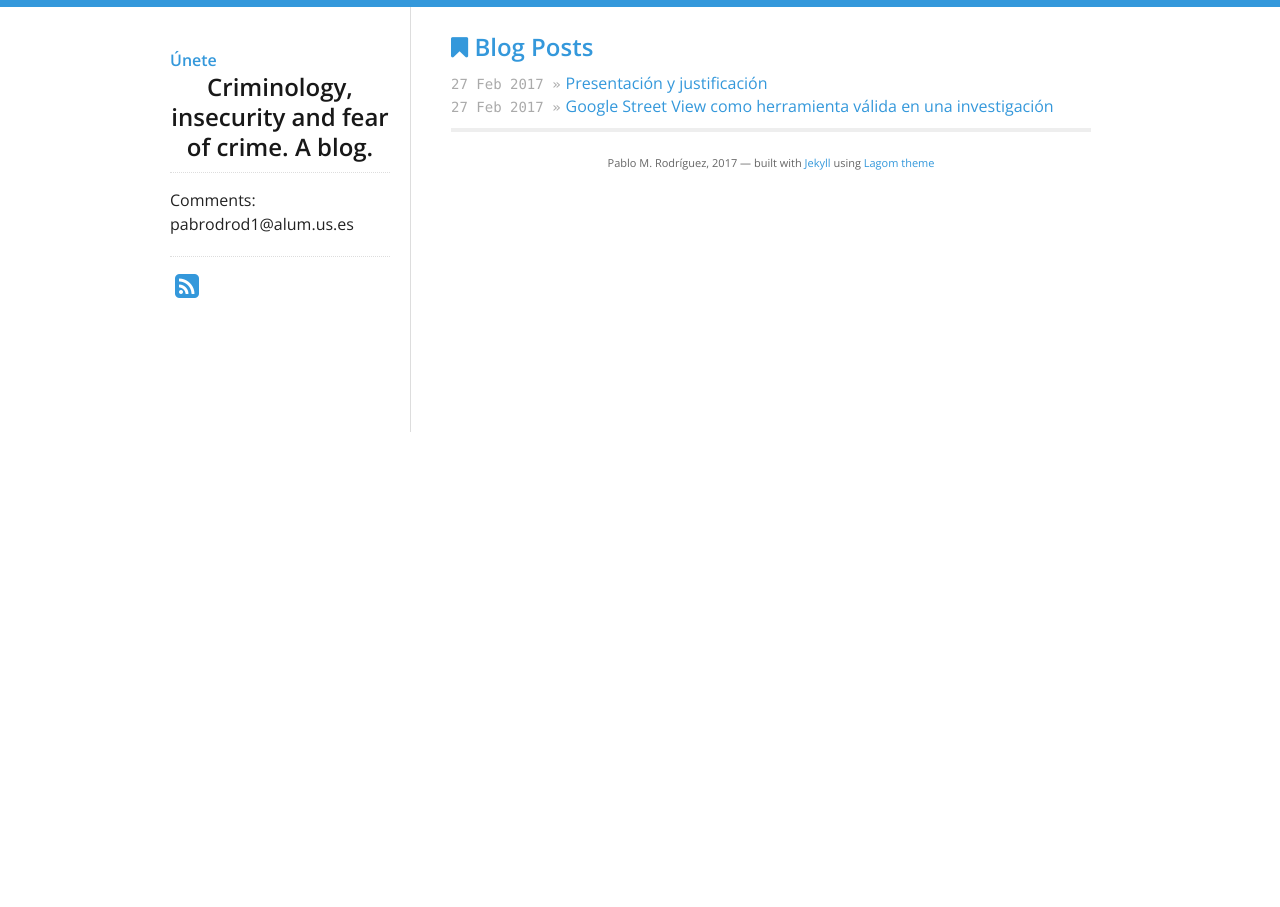
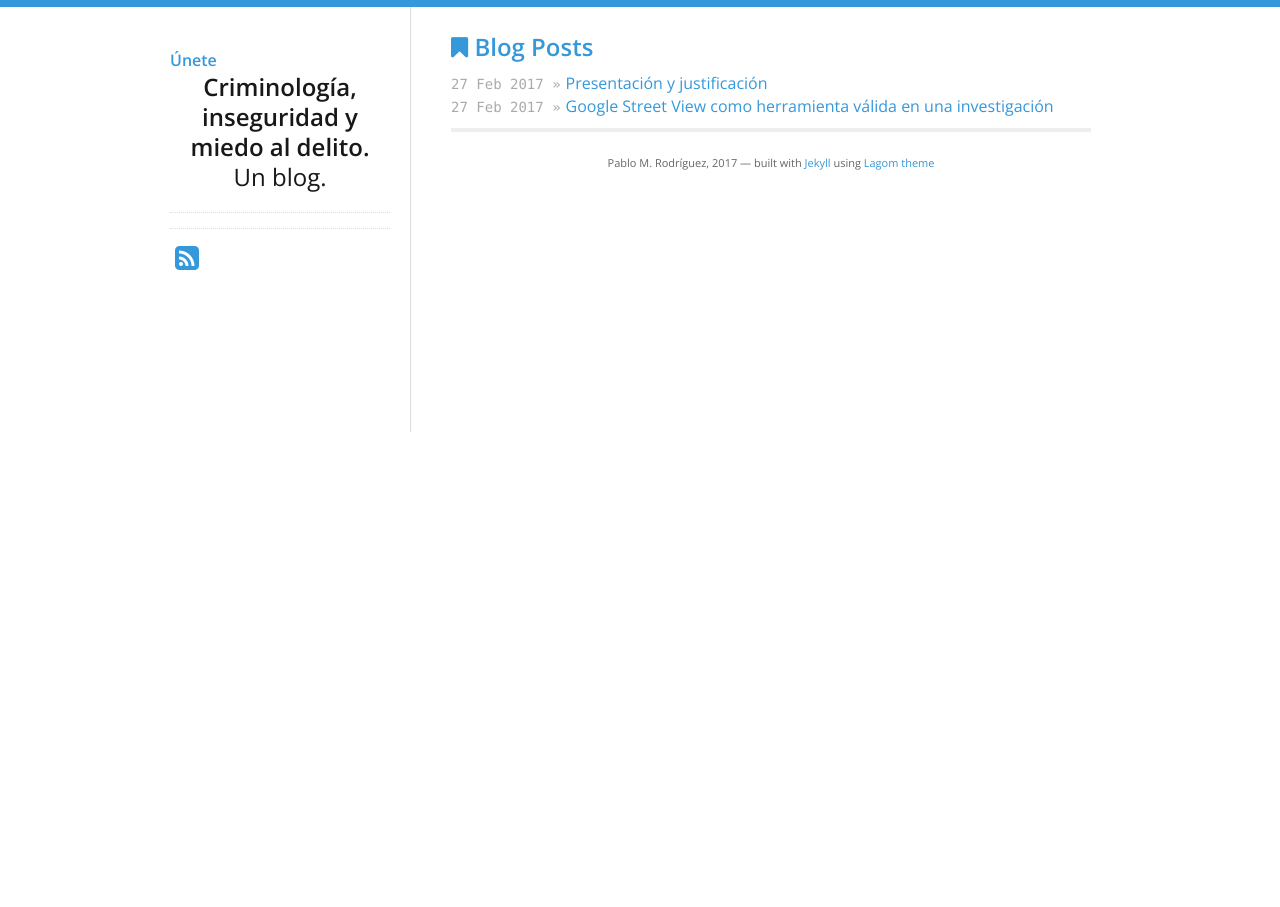
Before and after one commit to fearofcrime/fearofcrime.github.io, a Jekyll site: the page built from index.html, in a window 1280 px wide. Built offline with Jekyll 4.4.1, drawn with Linux system fonts in a browser that asks for light colours; nearby versions of some CDN libraries.

Commit message:
Update sidebar.html

```diff
--- a/_includes/sidebar.html
+++ b/_includes/sidebar.html
@@ -1,9 +1,9 @@
 <nav>
-  <h2> Criminology, insecurity and fear of crime.
-    A blog. </h2>
+  <h2> Criminología, inseguridad y miedo al delito.
+    <p>Un blog.</p> </h2>
   <div id="bio">
-  Comments:
-  <p>pabrodrod1@alum.us.es</p>
+
+
   </div>
   <div id="social">
     {% include social.html %}
```
